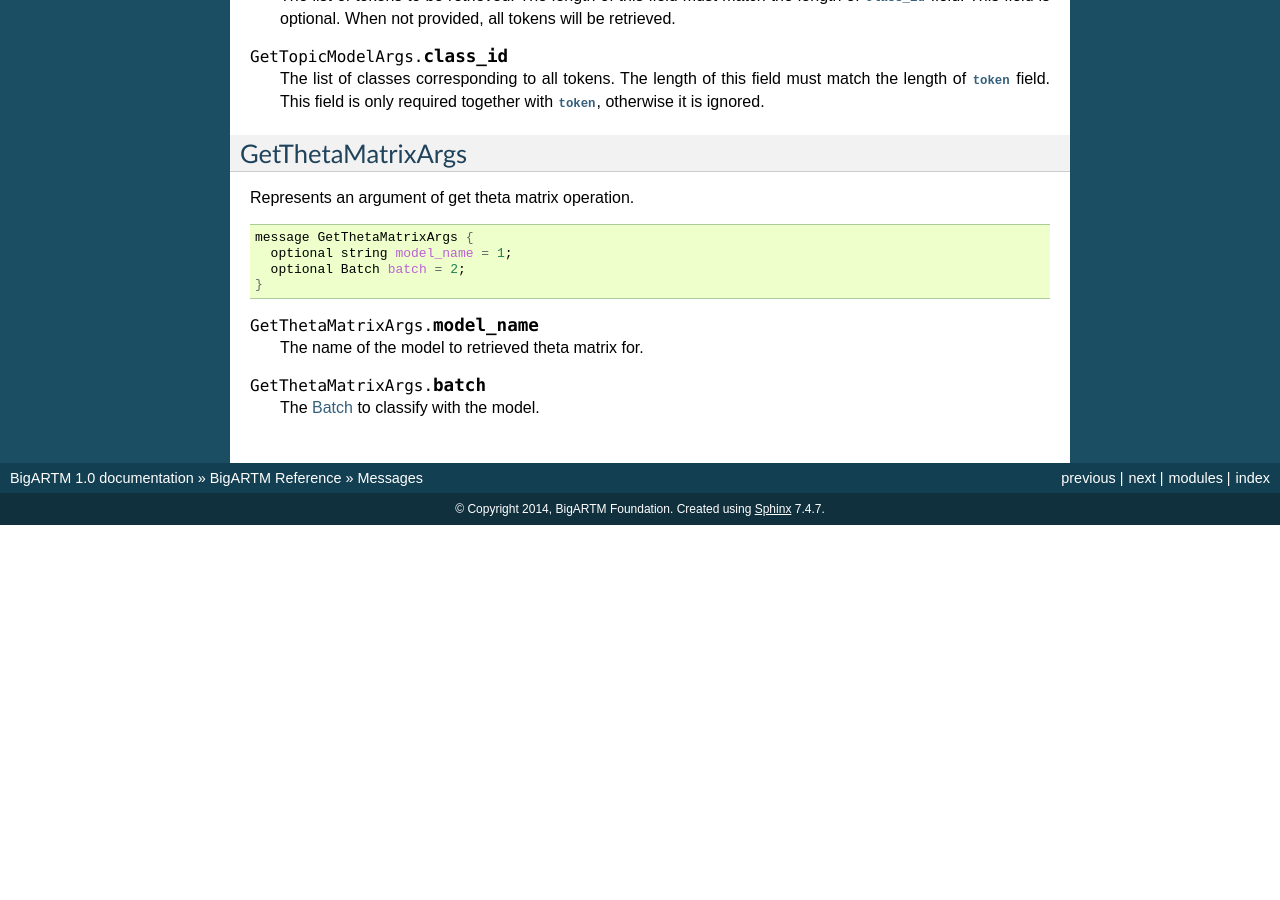
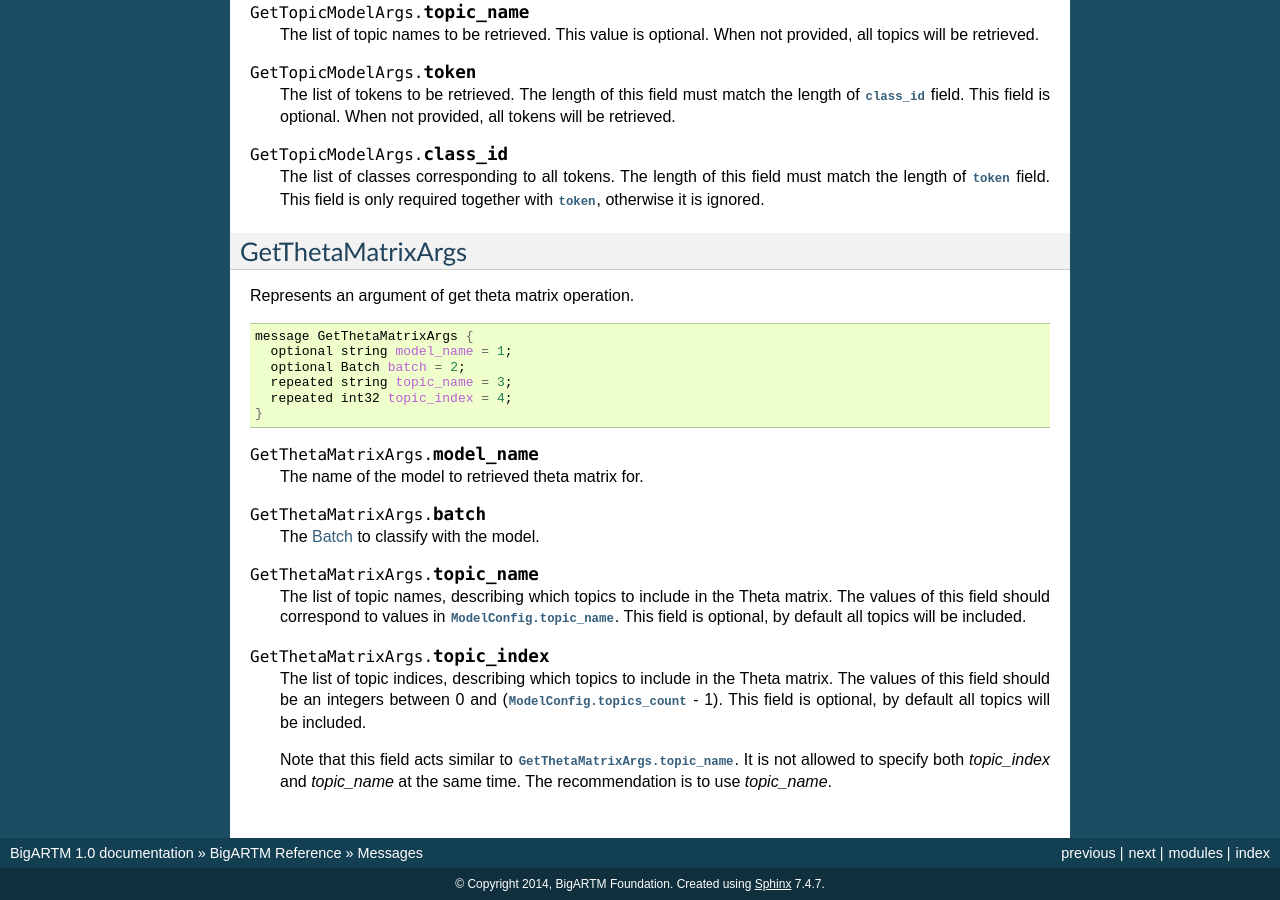
Before and after one commit to bigartm/bigartm, a Sphinx documentation site: the page built from docs/ref/messages.txt, in a window 1280 px wide and 900 px high, scrolled down 22185 px. Built offline with Sphinx 7.4.7, drawn with Linux system fonts in a browser that asks for light colours; formulas are drawn with MathJax 3; before the commit the page ends 22710 px from its top, so only the background shows below that; some of the changed text lies outside the part shown.

Commit message:
Allow to restrict the set of topics in GetThetaMatrixArgs

```diff
--- a/docs/ref/c_interface.txt
+++ b/docs/ref/c_interface.txt
@@ -418,7 +418,7 @@ ArtmRequestThetaMatrix
       returned by either :c:func:`ArtmCreateMasterComponent` or :c:func:`ArtmCreateMasterProxy` method.
 
    :param const_char* get_theta_args:
-      Serialized :ref:`GetThetaArgs` message,
+      Serialized :ref:`GetThetaMatrixArgs` message,
       describing the arguments of this operation.
 
    :param int length: The length in bytes of the *get_theta_args* message.
--- a/docs/ref/messages.txt
+++ b/docs/ref/messages.txt
@@ -1350,6 +1350,7 @@ Represents a theta matrix.
     optional string model_name = 1 [default = "@model"];
     repeated int32 item_id = 2;
     repeated FloatArray item_weights = 3;
+    repeated string topic_name = 4;
   }
 
 .. attribute:: ThetaMatrix.model_name
@@ -1367,6 +1368,10 @@ Represents a theta matrix.
    The length of this repeated field will match the length of the repeated field 'item_id'.
    The length of each FloatArray will match the number of topics in the model.
 
+.. attribute:: ThetaMatrix.topic_name
+
+   A set of values that represent the names of the topics, included in this theta matrix.
+   The names correspond to :attr:`ModelConfig.topic_name`.
 
 .. _CollectionParserConfig:
 
@@ -1618,6 +1623,8 @@ Represents an argument of get theta matrix operation.
   message GetThetaMatrixArgs {
     optional string model_name = 1;
     optional Batch batch = 2;
+    repeated string topic_name = 3;
+    repeated int32 topic_index = 4;
   }
 
 .. attribute:: GetThetaMatrixArgs.model_name
@@ -1627,3 +1634,19 @@ Represents an argument of get theta matrix operation.
 .. attribute:: GetThetaMatrixArgs.batch
 
   The :ref:`Batch` to classify with the model.
+
+.. attribute:: GetThetaMatrixArgs.topic_name
+
+  The list of topic names, describing which topics to include in the Theta matrix.
+  The values of this field should correspond to values in :attr:`ModelConfig.topic_name`.
+  This field is optional, by default all topics will be included.
+
+.. attribute:: GetThetaMatrixArgs.topic_index
+
+  The list of topic indices, describing which topics to include in the Theta matrix.
+  The values of this field should be an integers between 0 and (:attr:`ModelConfig.topics_count` - 1).
+  This field is optional, by default all topics will be included.
+
+  Note that this field acts similar to :attr:`GetThetaMatrixArgs.topic_name`.
+  It is not allowed to specify both *topic_index* and *topic_name* at the same time.
+  The recommendation is to use *topic_name*.
```
Also changed, not shown: other parts of docs/ref/c_interface.txt (+1 -1 lines), 11 other files.
